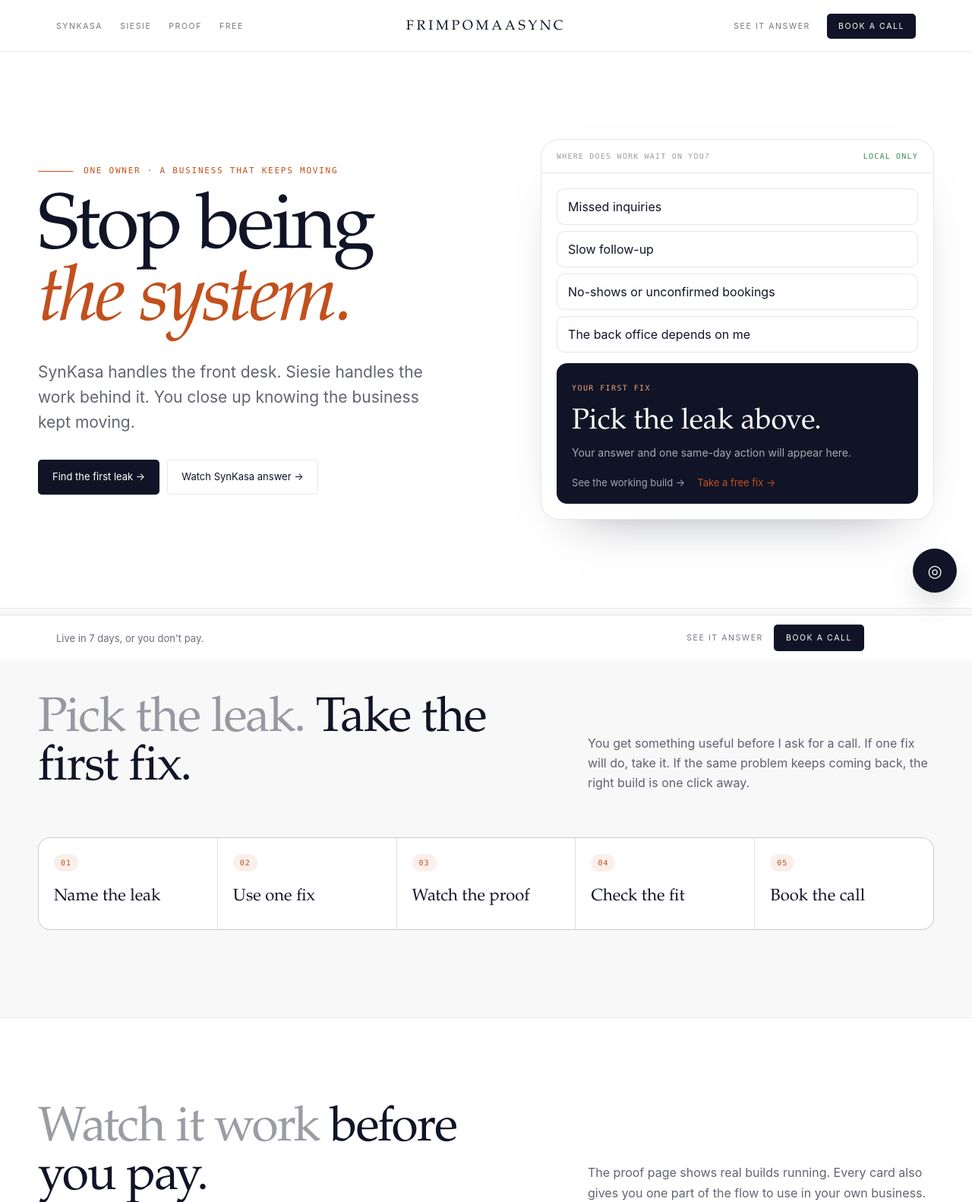
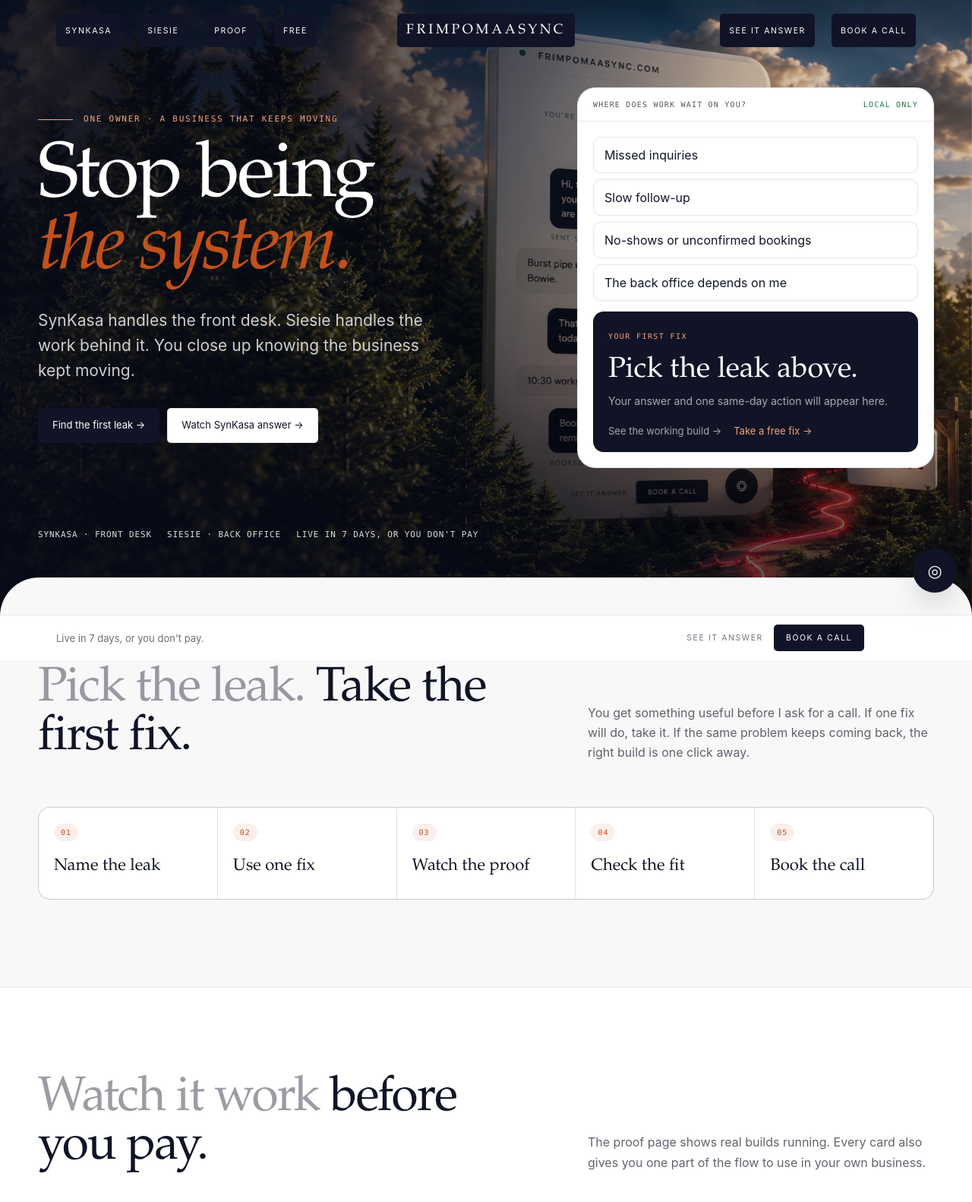
Before and after one commit to frimpomaasync/frimpomaasync-site, a PHP site: page / in a window 1280 px wide. Shown: the top 1582 px of the page at 76% size. Run offline with PHP 8.4, Linux system fonts and the light colour scheme.

Commit message:
feat: add cinematic homepage hero

```diff
--- a/assets/journey.css
+++ b/assets/journey.css
@@ -125,6 +125,61 @@
 .hero-product {
   display: block;
   width: 100%;
+}
+
+.cinematic-hero .hero-grid {
+  align-items: center;
+}
+
+.cinematic-hero .hero-message {
+  color: var(--paper);
+}
+
+.cinematic-hero .eyebrow,
+.cinematic-hero h1 em {
+  color: #f0a17b;
+}
+
+.cinematic-hero .hero-copy {
+  color: rgba(255, 255, 255, .8);
+}
+
+.cinematic-hero .hero-product {
+  max-width: 470px;
+  justify-self: end;
+}
+
+.cinematic-hero .screen-top {
+  color: rgba(16, 20, 38, .72);
+}
+
+.cinematic-hero .screen-top .status {
+  color: #247447;
+}
+
+.cinematic-hero .result-actions a {
+  color: #f0a17b;
+}
+
+.hero-trust {
+  position: relative;
+  z-index: var(--layer-hero);
+  display: flex;
+  flex-wrap: wrap;
+  gap: 10px 20px;
+  margin-top: clamp(38px, 6vw, 76px);
+  color: rgba(255, 255, 255, .86);
+  font-family: var(--mono);
+  font-size: 11px;
+  letter-spacing: .08em;
+  line-height: 1.5;
+  text-transform: uppercase;
+}
+
+.hero-trust span {
+  display: inline-flex;
+  min-height: 24px;
+  align-items: center;
 }
 
 .paper-rise {
@@ -1084,6 +1139,10 @@
   .sticky-story {
     grid-template-columns: 1fr;
   }
+
+  .cinematic-hero .hero-product {
+    justify-self: start;
+  }
 }
 
 @media (max-width: 620px) {
@@ -1137,6 +1196,15 @@
   .open-sign {
     min-height: 330px;
   }
+
+  .cinematic-hero .cinematic-media {
+    object-position: 62% center;
+    transform: scale(1.01);
+  }
+
+  .hero-trust {
+    gap: 8px 14px;
+  }
 }
 
 @media (max-width: 700px) {
@@ -1150,7 +1218,8 @@
     scroll-behavior: auto;
   }
 
-  .cinematic-media {
+  .cinematic-media,
+  .cinematic-hero .cinematic-media {
     animation: none;
     transform: none;
   }
--- a/index.html
+++ b/index.html
@@ -29,11 +29,13 @@
     }
   </script>
 </head>
-<body data-sk-sections="Hero,First fix,Proof,Choose the path,Guarantee,Close" data-sk-bar="Live in 7 days, or you don't pay." data-sk-biz="service business">
+<body data-cinematic data-sk-sections="Hero,First fix,Proof,Choose the path,Guarantee,Close" data-sk-bar="Live in 7 days, or you don't pay." data-sk-biz="service business">
   <main>
-    <section class="hero" data-screen-label="Hero">
-      <div class="wrap hero-grid">
-        <div>
+    <section class="hero cinematic-hero" data-cinematic-hero data-screen-label="Hero">
+      <img class="cinematic-media" src="/assets/hero-scene-wide.jpg" width="2400" height="1024" alt="" fetchpriority="high" decoding="async">
+      <div class="cinematic-scrim" aria-hidden="true"></div>
+      <div class="wrap hero-grid cinematic-content">
+        <div class="hero-message">
           <div class="eyebrow">One owner · a business that keeps moving</div>
           <h1>Stop being <em>the system.</em></h1>
           <p class="hero-copy">SynKasa handles the front desk. Siesie handles the work behind it. You close up knowing the business kept moving.</p>
@@ -43,7 +45,7 @@
           </div>
         </div>
 
-        <div class="screen" id="page-leak-tool">
+        <div class="screen hero-product" id="page-leak-tool">
           <div class="screen-top mono">
             <span>Where does work wait on you?</span>
             <span class="status">Local only</span>
@@ -68,9 +70,14 @@
           </div>
         </div>
       </div>
+      <div class="hero-trust wrap" aria-label="Service distinction">
+        <span>SynKasa · front desk</span>
+        <span>Siesie · back office</span>
+        <span>Live in 7 days, or you don't pay</span>
+      </div>
     </section>
 
-    <section class="section soft" data-screen-label="First fix">
+    <section class="section soft paper-rise" data-screen-label="First fix">
       <div class="wrap">
         <div class="section-head">
           <h2 class="section-title"><span>Pick the leak.</span> Take the first fix.</h2>
```
Also changed, not shown: 1 other file.
